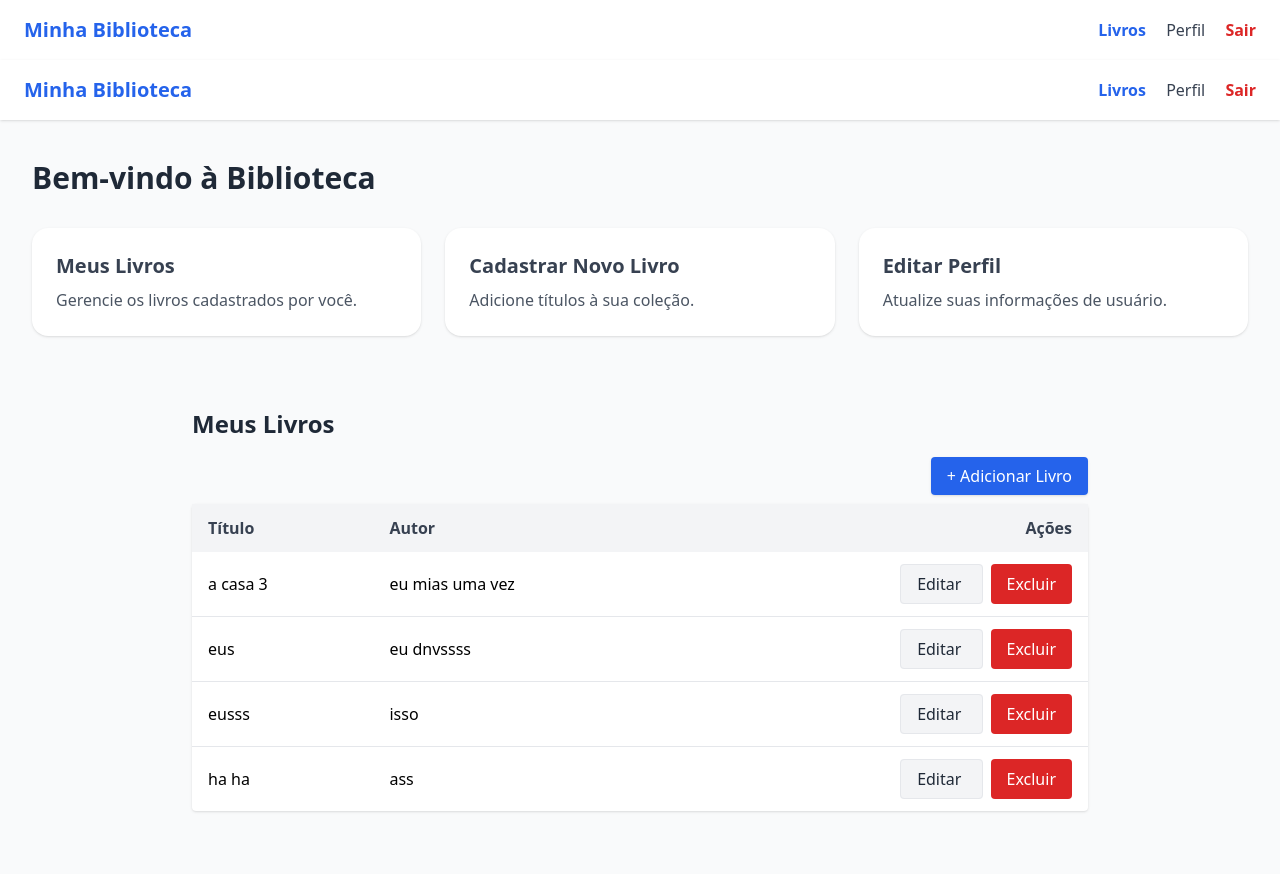
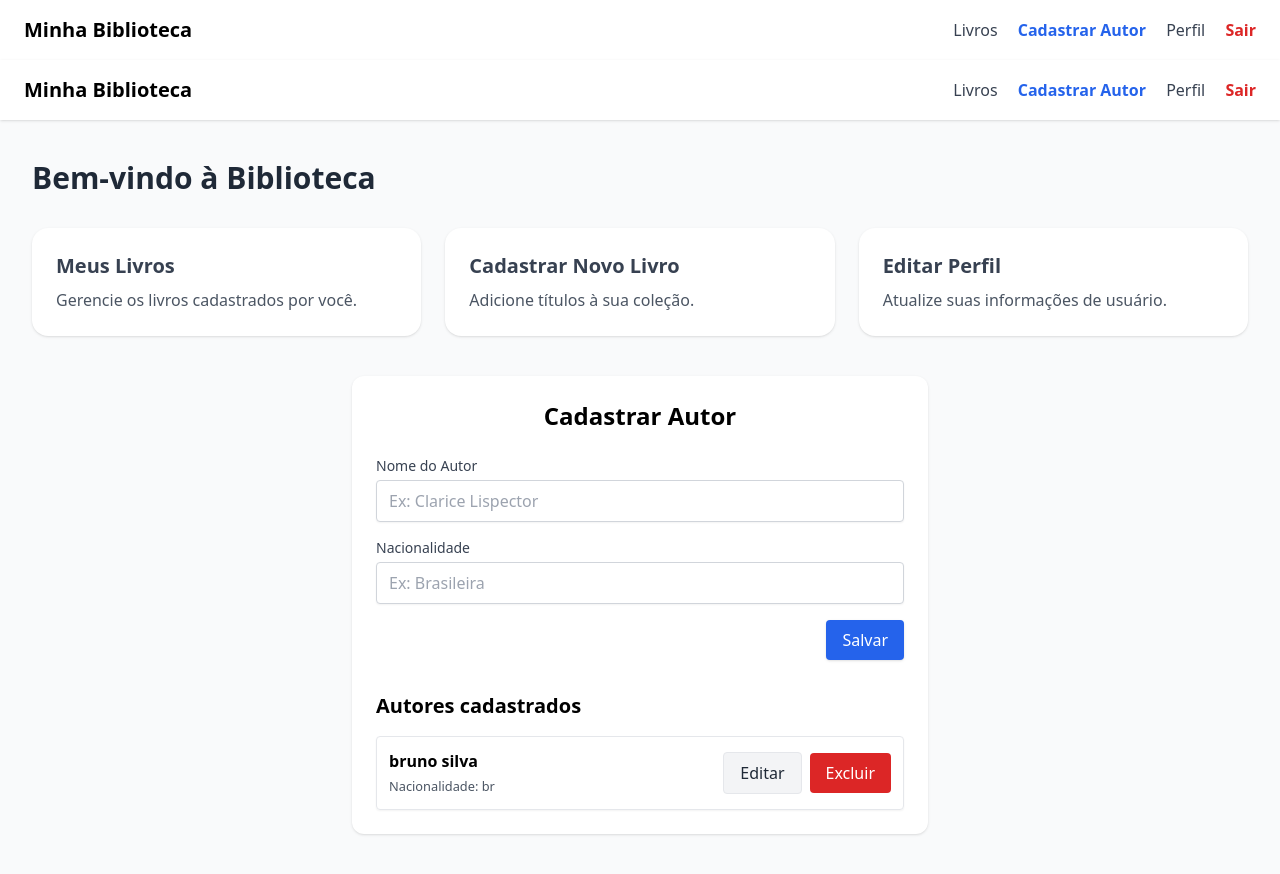
Before and after one commit to ABrunosilva/library-management, an Angular app: page /home/authors/new in a window 1280 px wide. Before the commit this address led to /home/books. Shown: the top 874 px of the page. Built offline with nearby package versions, Linux system fonts and the light colour scheme; data requests are answered from the project's data file; sample sign-in values are in the browser's storage.

Commit message:
Atualizacao para trabalho final

```diff
--- a/server/db.json
+++ b/server/db.json
@@ -37,6 +37,11 @@
       "title": "ha ha",
       "author": "ass",
       "id": 6
+    },
+    {
+      "title": "a casa",
+      "authorId": "1",
+      "id": 7
     }
   ],
   "profile": {
@@ -46,5 +51,12 @@
   },
   "_auth": {
     "isAuth": false
-  }
+  },
+  "authors": [
+    {
+      "name": "bruno silva",
+      "nationality": "br",
+      "id": 1
+    }
+  ]
 }
--- a/src/app/app.routes.ts
+++ b/src/app/app.routes.ts
@@ -1,4 +1,3 @@
-// src/app/app.routes.ts
 import { Routes } from '@angular/router';
 import { AuthGuard } from './guards/auth.guard';
 
@@ -8,12 +7,12 @@ export const routes: Routes = [
     loadComponent: () => import('./pages/home/home.component').then(m => m.HomeComponent),
     canActivate: [AuthGuard],
     children: [
-      // Rota de redirecionamento DEVE vir por último
       { path: 'profile', loadComponent: () => import('./pages/profile/profile.component').then(m => m.ProfileComponent) },
       { path: 'books', loadComponent: () => import('./pages/books/books.component').then(m => m.BooksComponent) },
       { path: 'books/edit/:id', loadComponent: () => import('./pages/books/book-form/book-form.component').then(m => m.BookFormComponent) },
       { path: 'books/new', loadComponent: () => import('./pages/books/book-form/book-form.component').then(m => m.BookFormComponent) },
-      { path: '', redirectTo: 'books', pathMatch: 'full' } // ← Corrigido: movido para o final
+      { path: 'authors/new', loadComponent: () => import('./pages/authors/author-form.component').then(m => m.AuthorFormComponent) }, // ← movido para cá
+      { path: '', redirectTo: 'books', pathMatch: 'full' }
     ]
   },
   {
--- /dev/null
+++ b/src/app/models/author.model.ts
@@ -0,0 +1,5 @@
+export interface Author {
+  id?: number;
+  name: string;
+  nationality?: string;  // campo novo, opcional
+}
--- /dev/null
+++ b/src/app/models/book.model.ts
@@ -0,0 +1,7 @@
+export interface Book {
+  id?: number;
+  title: string;
+  author: string;   // pode manter para o nome
+  authorId: number; // id do autor para relação
+  // outros campos...
+}
--- /dev/null
+++ b/src/app/pages/authors/author-form.component.ts
@@ -0,0 +1,184 @@
+import { Component, OnInit } from '@angular/core';
+import { CommonModule } from '@angular/common';
+import { FormBuilder, FormGroup, Validators, ReactiveFormsModule } from '@angular/forms';
+import { AuthorService } from '../../services/author.service';
+import { BookService } from '../../services/book.service'; // Import BookService
+import { Router } from '@angular/router';
+import { Author } from '../../models/author.model';
+
+@Component({
+  standalone: true,
+  selector: 'app-author-form',
+  imports: [CommonModule, ReactiveFormsModule],
+  template: `
+    <div class="max-w-xl mx-auto bg-white p-6 rounded-xl shadow mt-10">
+
+      <h2 class="text-2xl font-bold mb-6 text-center">Cadastrar Autor</h2>
+
+      <form [formGroup]="form" (ngSubmit)="submit()" class="space-y-4 mb-8">
+        <div>
+          <label class="block text-sm font-medium text-gray-700 mb-1">Nome do Autor</label>
+          <input
+            type="text"
+            formControlName="name"
+            class="app-input"
+            placeholder="Ex: Clarice Lispector"
+            [class.border-red-500]="form.get('name')?.invalid && form.get('name')?.touched"
+          />
+          <div *ngIf="form.get('name')?.errors?.['required'] && form.get('name')?.touched"
+               class="text-red-500 text-sm mt-1">
+            Nome é obrigatório.
+          </div>
+        </div>
+
+        <div>
+          <label class="block text-sm font-medium text-gray-700 mb-1">Nacionalidade</label>
+          <input
+            type="text"
+            formControlName="nationality"
+            class="app-input"
+            placeholder="Ex: Brasileira"
+          />
+        </div>
+
+        <div class="flex justify-end space-x-2">
+          <button type="submit" [disabled]="form.invalid || loading" class="app-button-primary">
+            {{ loading ? 'Salvando...' : 'Salvar' }}
+          </button>
+          <button type="button" (click)="cancelEdit()" *ngIf="isEditing" class="app-button-secondary">
+            Cancelar
+          </button>
+        </div>
+      </form>
+
+      <h3 class="text-xl font-semibold mb-4">Autores cadastrados</h3>
+
+      <ul *ngIf="authors.length; else noAuthors" class="space-y-2">
+        <li *ngFor="let author of authors" class="border rounded p-3 shadow-sm flex justify-between items-center">
+          <div>
+            <strong>{{ author.name }}</strong><br />
+            <small class="text-gray-600">Nacionalidade: {{ author.nationality || 'Não informada' }}</small>
+          </div>
+          <div class="space-x-2">
+            <button (click)="editAuthor(author)" class="app-button-secondary text-blue-600 hover:text-blue-800">Editar</button>
+            <button (click)="deleteAuthor(author)" class="app-button-danger">Excluir</button>
+          </div>
+        </li>
+      </ul>
+
+      <ng-template #noAuthors>
+        <p class="text-gray-500">Nenhum autor cadastrado ainda.</p>
+      </ng-template>
+
+      <div *ngIf="error" class="text-red-600 mt-4">
+        Erro: {{ error }}
+      </div>
+
+    </div>
+  `
+})
+export class AuthorFormComponent implements OnInit {
+  form!: FormGroup;
+  loading = false;
+  authors: Author[] = [];
+  error = '';
+  isEditing = false;
+  editingAuthorId: number | null = null;
+
+  constructor(
+    private fb: FormBuilder,
+    private authorService: AuthorService,
+    private bookService: BookService, // Injetar BookService
+    private router: Router
+  ) {}
+
+  ngOnInit(): void {
+    this.form = this.fb.group({
+      name: ['', Validators.required],
+      nationality: ['']
+    });
+    this.loadAuthors();
+  }
+
+  loadAuthors() {
+    this.authorService.getAll().subscribe({
+      next: (data) => {
+        this.authors = data;
+        this.error = '';
+      },
+      error: (err) => {
+        this.error = err.message || 'Erro na comunicação com o servidor.';
+      }
+    });
+  }
+
+  submit() {
+    if (this.form.invalid) return;
+
+    this.loading = true;
+
+    if (this.isEditing && this.editingAuthorId != null) {
+      this.authorService.update(this.editingAuthorId, this.form.value).subscribe({
+        next: () => {
+          this.loading = false;
+          this.resetForm();
+          this.loadAuthors();
+        },
+        error: () => {
+          this.loading = false;
+          alert('Erro ao atualizar o autor.');
+        }
+      });
+    } else {
+      this.authorService.create(this.form.value).subscribe({
+        next: () => {
+          this.loading = false;
+          this.resetForm();
+          this.loadAuthors();
+        },
+        error: () => {
+          this.loading = false;
+          alert('Erro ao criar o autor.');
+        }
+      });
+    }
+  }
+
+  editAuthor(author: Author) {
+    this.isEditing = true;
+    this.editingAuthorId = author.id!;
+    this.form.setValue({
+      name: author.name,
+      nationality: author.nationality || ''
+    });
+  }
+
+  deleteAuthor(author: Author) {
+    // Verificar se autor tem livros antes de excluir
+    this.bookService.getByAuthorId(author.id!).subscribe({
+      next: (books) => {
+        if (books.length > 0) {
+          alert('Não é possível excluir este autor pois ele possui livros cadastrados.');
+        } else {
+          if (confirm(`Confirma a exclusão do autor "${author.name}"?`)) {
+            this.authorService.delete(author.id!).subscribe({
+              next: () => this.loadAuthors(),
+              error: () => alert('Erro ao excluir o autor.')
+            });
+          }
+        }
+      },
+      error: () => alert('Erro ao verificar livros do autor.')
+    });
+  }
+
+  cancelEdit() {
+    this.resetForm();
+  }
+
+  resetForm() {
+    this.isEditing = false;
+    this.editingAuthorId = null;
+    this.form.reset();
+  }
+}
--- a/src/app/pages/books/book-form/book-form.component.ts
+++ b/src/app/pages/books/book-form/book-form.component.ts
@@ -1,9 +1,11 @@
 import { Component, OnInit } from '@angular/core';
 import { FormBuilder, FormGroup, Validators, ReactiveFormsModule } from '@angular/forms';
 import { BookService } from '../../../services/book.service';
+import { AuthorService } from '../../../services/author.service'; // importe o AuthorService
 import { ActivatedRoute, Router, RouterLink } from '@angular/router';
 import { CommonModule } from '@angular/common';
 import { AuthService } from '../../../services/auth.service';
+import { Author } from '../../../models/author.model'; // importe o modelo Author
 
 @Component({
   standalone: true,
@@ -35,13 +37,15 @@ import { AuthService } from '../../../services/auth.service';
 
         <div>
           <label class="block text-sm font-medium mb-1">Autor</label>
-          <input
-            formControlName="author"
+          <select
+            formControlName="authorId"
             class="app-input"
-            placeholder="Ex: Machado de Assis"
-            [class.border-red-500]="form.get('author')?.invalid && form.get('author')?.touched"
-          />
-          <div *ngIf="form.get('author')?.errors?.['required'] && form.get('author')?.touched"
+            [class.border-red-500]="form.get('authorId')?.invalid && form.get('authorId')?.touched"
+          >
+            <option value="">Selecione um autor</option>
+            <option *ngFor="let author of authors" [value]="author.id">{{ author.name }}</option>
+          </select>
+          <div *ngIf="form.get('authorId')?.errors?.['required'] && form.get('authorId')?.touched"
                class="text-red-500 text-sm mt-1">
             Autor é obrigatório.
           </div>
@@ -63,22 +67,26 @@ export class BookFormComponent implements OnInit {
   isSubmitting = false;
   errorMessage = '';
   userId!: number;
+  authors: Author[] = []; // lista de autores
 
   constructor(
     private fb: FormBuilder,
     private bookService: BookService,
+    private authorService: AuthorService, // injeção do AuthorService
     private authService: AuthService,
     private route: ActivatedRoute,
     private router: Router
   ) {
     this.form = this.fb.group({
       title: ['', [Validators.required, Validators.minLength(3)]],
-      author: ['', [Validators.required, Validators.minLength(3)]]
+      authorId: ['', Validators.required] // authorId no form
     });
   }
 
   ngOnInit() {
     this.getUserId();
+    this.loadAuthors();
+
     const id = this.route.snapshot.params['id'];
     if (id) {
       this.isEditMode = true;
@@ -94,11 +102,21 @@ export class BookFormComponent implements OnInit {
     }
   }
 
+  private loadAuthors() {
+    this.authorService.getAll().subscribe({
+      next: authors => this.authors = authors,
+      error: err => this.errorMessage = 'Erro ao carregar autores: ' + err.message
+    });
+  }
+
   private loadBook(id: number) {
     this.isSubmitting = true;
     this.bookService.getById(id).subscribe({
       next: (book) => {
-        this.form.patchValue(book);
+        this.form.patchValue({
+          title: book.title,
+          authorId: book.authorId
+        });
         this.isSubmitting = false;
       },
       error: (err) => {
--- /dev/null
+++ b/src/app/services/author.service.ts
@@ -0,0 +1,48 @@
+import { Injectable } from '@angular/core';
+import { HttpClient, HttpHeaders } from '@angular/common/http';
+import { Observable, throwError } from 'rxjs';
+import { catchError } from 'rxjs/operators';
+import { Author } from '../models/author.model';
+
+@Injectable({ providedIn: 'root' })
+export class AuthorService {
+  private apiUrl = 'http://localhost:3000/authors';
+
+  constructor(private http: HttpClient) {}
+
+  private get authHeaders(): HttpHeaders {
+    const token = localStorage.getItem('token') || '';
+    return new HttpHeaders({ 'Authorization': `Bearer ${token}` });
+  }
+
+  getAll(): Observable<Author[]> {
+    return this.http.get<Author[]>(this.apiUrl, { headers: this.authHeaders }).pipe(
+      catchError(this.handleError)
+    );
+  }
+
+  create(author: Author): Observable<Author> {
+    return this.http.post<Author>(this.apiUrl, author, { headers: this.authHeaders }).pipe(
+      catchError(this.handleError)
+    );
+  }
+
+  update(id: number, author: Author): Observable<Author> {
+    const url = `${this.apiUrl}/${id}`;
+    return this.http.put<Author>(url, author, { headers: this.authHeaders }).pipe(
+      catchError(this.handleError)
+    );
+  }
+
+  delete(id: number): Observable<void> {
+    const url = `${this.apiUrl}/${id}`;
+    return this.http.delete<void>(url, { headers: this.authHeaders }).pipe(
+      catchError(this.handleError)
+    );
+  }
+
+  private handleError(error: any) {
+    console.error('Erro no AuthorService:', error);
+    return throwError(() => new Error('Erro na comunicação com o servidor.'));
+  }
+}
--- a/src/app/services/book.service.ts
+++ b/src/app/services/book.service.ts
@@ -5,7 +5,7 @@ import { catchError, tap, Observable, throwError } from 'rxjs';
 interface Book {
   id?: number;
   title: string;
-  author: string;
+  authorId: number;  // id do autor
   userId: number;
 }
 
@@ -33,6 +33,13 @@ export class BookService {
 
   getById(id: number): Observable<Book> {
     return this.http.get<Book>(`${this.apiUrl}/${id}`, { headers: this.authHeaders }).pipe(
+      catchError(this.handleError)
+    );
+  }
+
+  // Novo método para pegar livros por autor
+  getByAuthorId(authorId: number): Observable<Book[]> {
+    return this.http.get<Book[]>(`${this.apiUrl}?authorId=${authorId}`, { headers: this.authHeaders }).pipe(
       catchError(this.handleError)
     );
   }
--- a/src/app/shared/header/header.component.ts
+++ b/src/app/shared/header/header.component.ts
@@ -8,19 +8,38 @@ import { RouterLink, RouterLinkActive, Router } from '@angular/router';
   imports: [CommonModule, RouterLink, RouterLinkActive],
   template: `
     <header class="bg-white shadow px-6 py-4 flex justify-between items-center">
-      <a routerLink="/home/books" class="text-xl font-bold text-blue-600 hover:text-blue-800"
-         routerLinkActive="font-semibold text-blue-600"
-         [routerLinkActiveOptions]="{ exact: true }">
+      <a
+        routerLink="/home/books"
+        class="text-xl font-bold text-blue-600 hover:text-blue-800"
+        routerLinkActive="font-semibold text-blue-600"
+        [routerLinkActiveOptions]="{ exact: true }"
+      >
         Minha Biblioteca
       </a>
 
       <nav class="space-x-4 text-gray-700">
-        <a routerLink="/home/books" routerLinkActive="font-semibold text-blue-600" [routerLinkActiveOptions]="{ exact: true }">
+        <a
+          routerLink="/home/books"
+          routerLinkActive="font-semibold text-blue-600"
+          [routerLinkActiveOptions]="{ exact: true }"
+        >
           Livros
         </a>
-        <a routerLink="/home/profile" routerLinkActive="font-semibold text-blue-600">
+
+        <a
+          routerLink="/home/authors/new"
+          routerLinkActive="font-semibold text-blue-600"
+        >
+          Cadastrar Autor
+        </a>
+
+        <a
+          routerLink="/home/profile"
+          routerLinkActive="font-semibold text-blue-600"
+        >
           Perfil
         </a>
+
         <button (click)="logout()" class="ml-4 text-red-600 hover:text-red-800 font-semibold">
           Sair
         </button>
```
